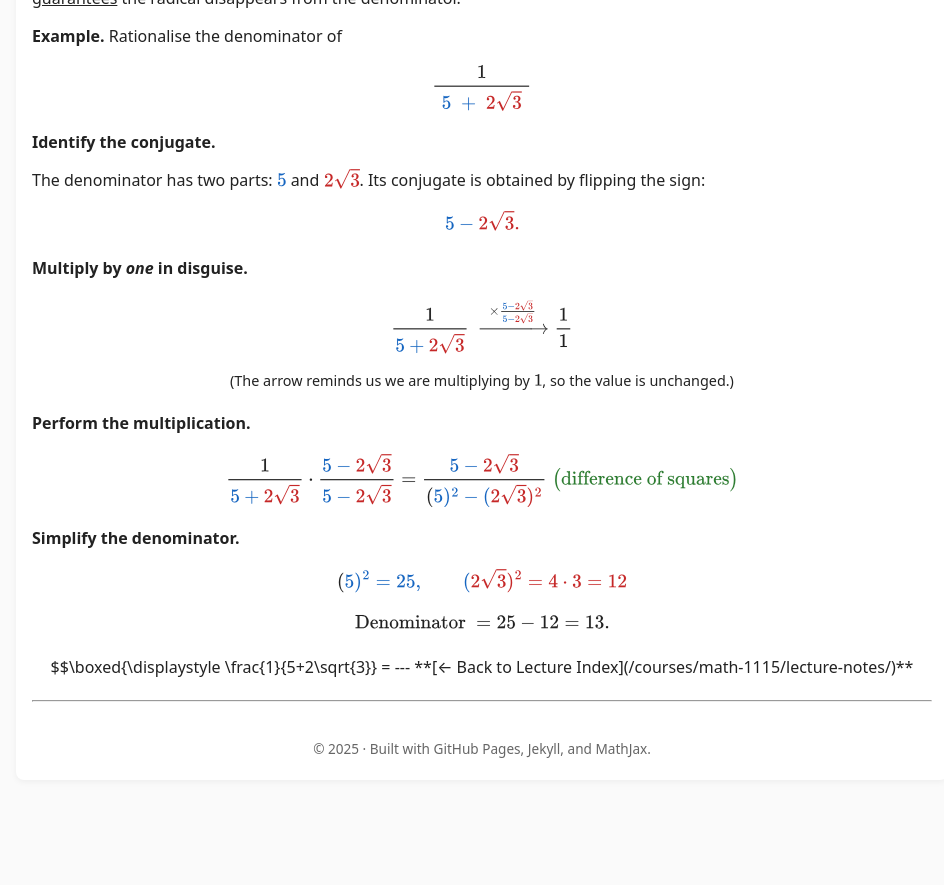
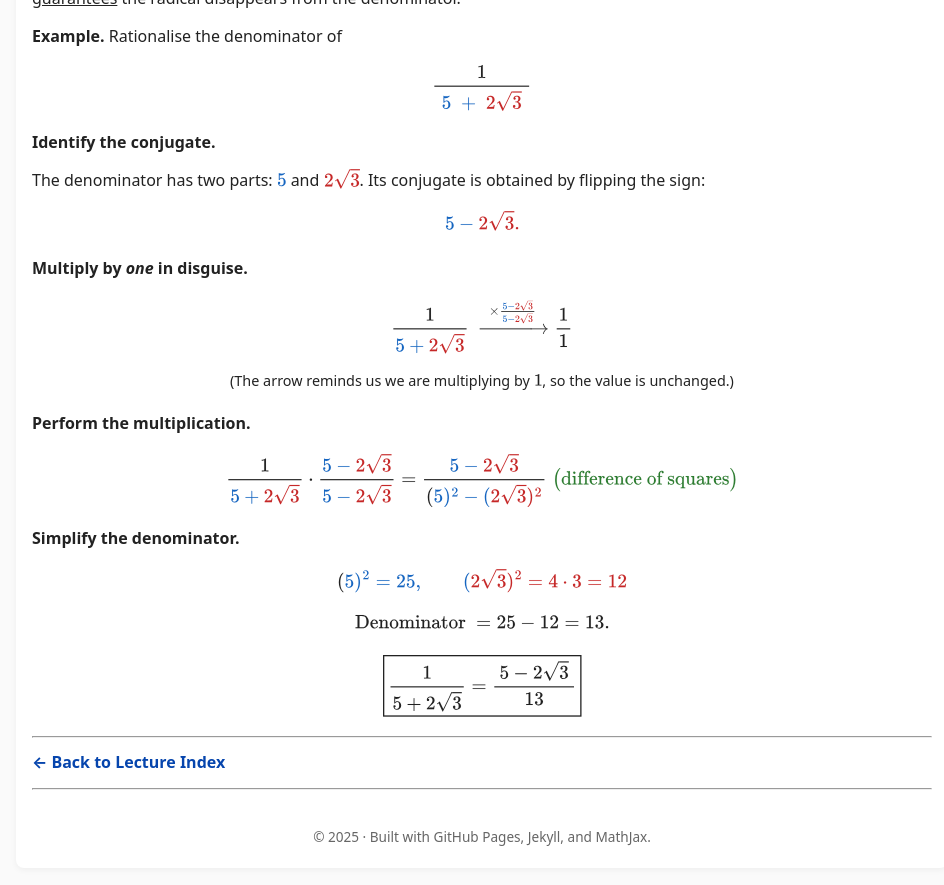
Before and after one commit to SaleemKamaludin/SaleemKamaludin.github.io, a Jekyll site: the page built from courses/math-1115/lecture-notes/lecture3.md, in a window 1280 px wide and 900 px high, scrolled down 5547 px. Shown: the top 885 px of the window, without its empty margins (158-1102 px from the left). Built offline with Jekyll 4.4.1, drawn with Linux system fonts in a browser that asks for light colours; before the commit the page ends 6359 px from its top, so only the background shows below that.

Commit message:
Update lecture3.md

```diff
--- a/courses/math-1115/lecture-notes/lecture3.md
+++ b/courses/math-1115/lecture-notes/lecture3.md
@@ -857,7 +857,8 @@ To ensure consistency, these operations must be performed in a **specific order*
   $$\boxed{\displaystyle
     \frac{1}{5+2\sqrt{3}}
     =
-
+\frac{\,5-2\sqrt{3}\,}{13}}$$
+</p>
 
 
 
```
